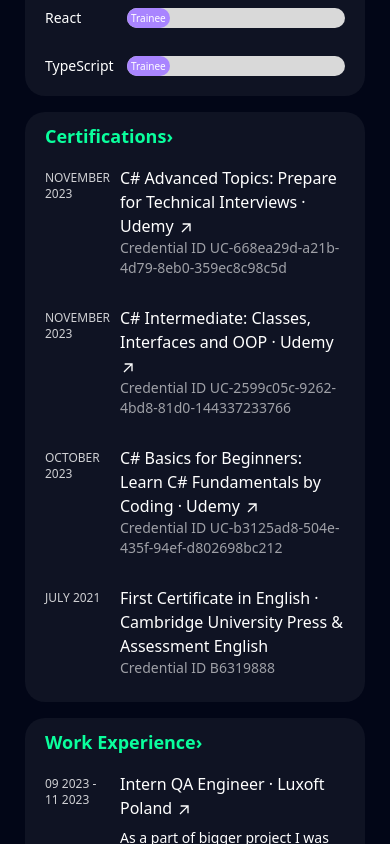
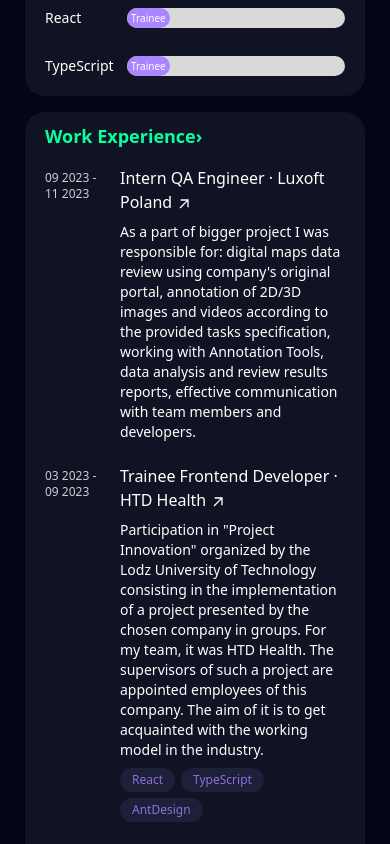
Before and after one commit to jaqubm/PortfolioV2, a React (Vite) app: page / in a window 390 px wide. Shown: the part 820-1664 px from the top of the page. Built offline with nearby package versions, Linux system fonts and the light colour scheme.

Commit message:
Changed website components order in mobile version

```diff
--- a/src/App.tsx
+++ b/src/App.tsx
@@ -54,9 +54,9 @@
 
               <AboutMe />
               <Skills />
-              <Certifications />
               <WorkExperience />
               <Projects />
+              <Certifications />
 
             </div>
           </div>
```
